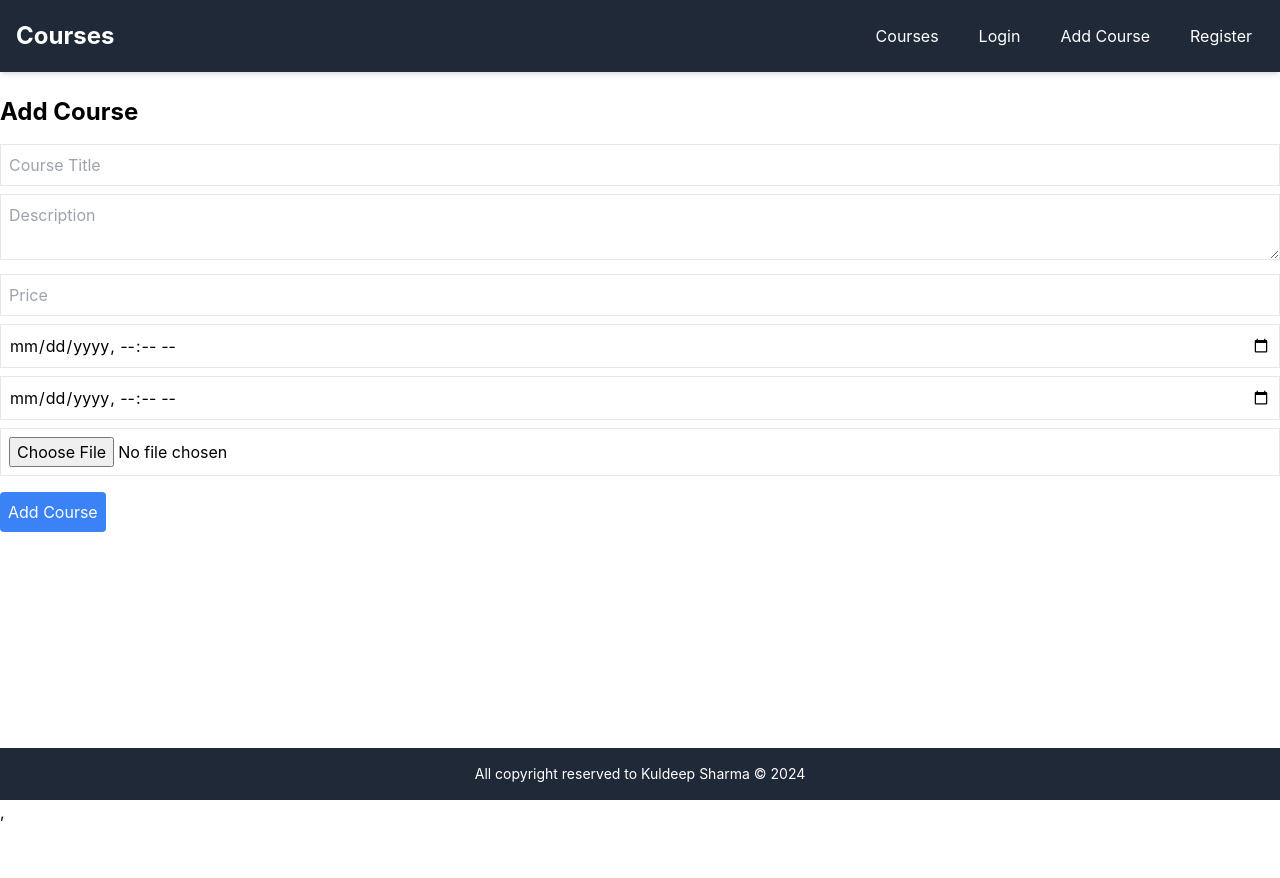
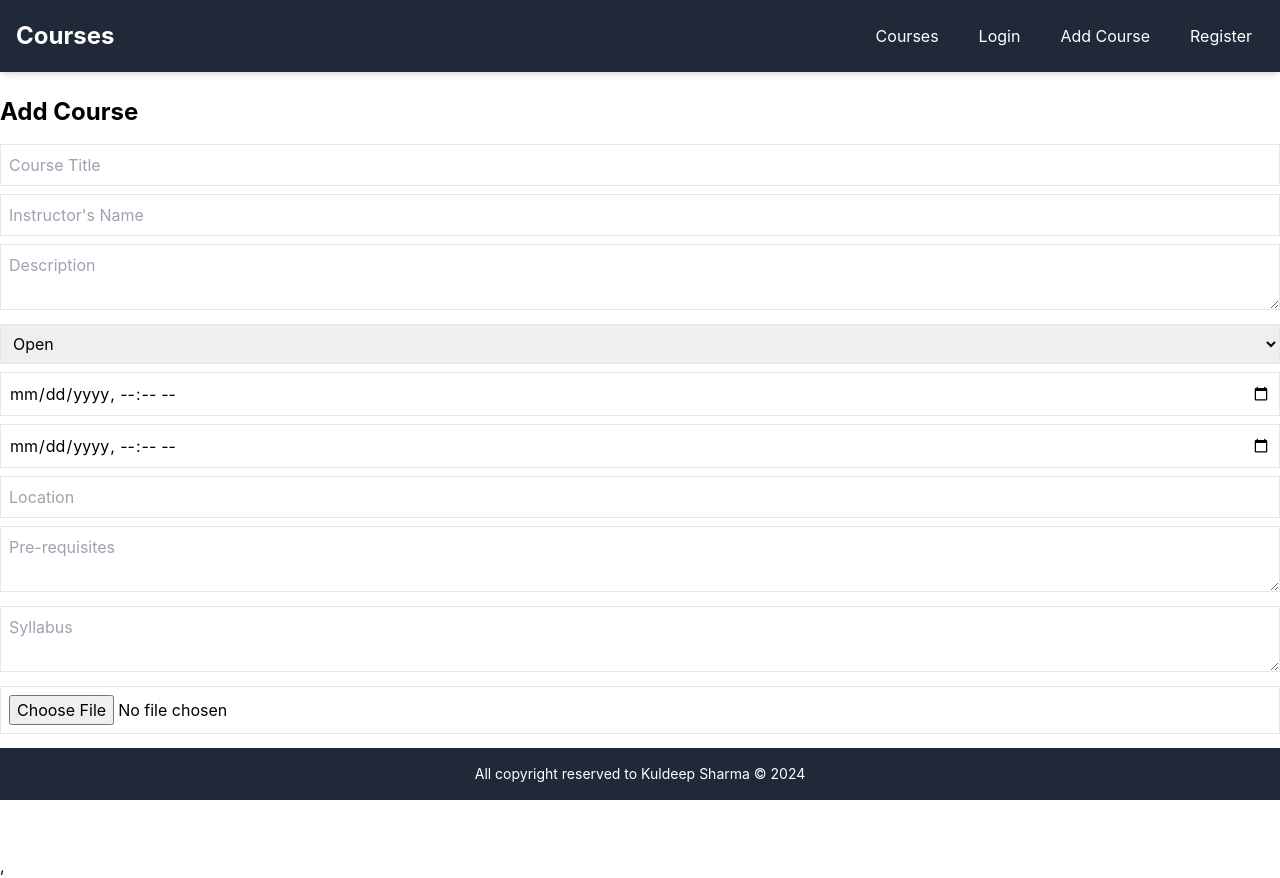
Before and after one commit to kuldeepsharma2/course-app, a React (Create React App) app: page /addcourse in a window 1280 px wide. Before the commit the page ends 824 px from the top, so only its background shows below. Built offline with nearby package versions, Linux system fonts and the light colour scheme; no server answers.

Commit message:
add course

```diff
--- a/src/pages/AddCourse.js
+++ b/src/pages/AddCourse.js
@@ -6,10 +6,14 @@ import { ref, uploadBytesResumable, getDownloadURL } from 'firebase/storage';
 
 function AddCourse() {
   const [title, setTitle] = useState('');
+  const [instructor, setInstructor] = useState('');
   const [description, setDescription] = useState('');
-  const [price, setPrice] = useState('');
-  const [duration, setDuration] = useState(''); // Updated to date-time
-  const [schedule, setSchedule] = useState(''); // Updated to date-time
+  const [enrollmentStatus, setEnrollmentStatus] = useState('Open');
+  const [duration, setDuration] = useState('');
+  const [schedule, setSchedule] = useState('');
+  const [location, setLocation] = useState('');
+  const [prerequisites, setPrerequisites] = useState('');
+  const [syllabus, setSyllabus] = useState('');
   const [image, setImage] = useState(null);
   const [uploading, setUploading] = useState(false);
   const [error, setError] = useState('');
@@ -47,8 +51,8 @@ function AddCourse() {
   const handleSubmit = async (e) => {
     e.preventDefault();
 
-    if (!title || !description || !price || !duration || !schedule || !image) {
-      setError('All fields are required!');
+    if (!title || !instructor || !description || !duration || !schedule || !location || !image) {
+      setError('All required fields must be filled out!');
       return;
     }
 
@@ -60,23 +64,31 @@ function AddCourse() {
 
       const courseData = {
         title,
+        instructor,
         description,
-        price,
+        enrollmentStatus,
         duration,
         schedule,
+        location,
+        prerequisites,
+        syllabus,
         createdBy: user.email,
         createdAt: serverTimestamp(),
-        image: imageUrl, // Store the URL of the uploaded image
+        image: imageUrl,
       };
 
       await addDoc(collection(db, 'courses'), courseData);
 
       // Reset form fields
       setTitle('');
+      setInstructor('');
       setDescription('');
-      setPrice('');
+      setEnrollmentStatus('Open');
       setDuration('');
       setSchedule('');
+      setLocation('');
+      setPrerequisites('');
+      setSyllabus('');
       setImage(null);
       setUploading(false);
 
@@ -99,6 +111,14 @@ function AddCourse() {
           className="border p-2 mb-2 w-full"
           required
         />
+        <input
+          type="text"
+          placeholder="Instructor's Name"
+          value={instructor}
+          onChange={(e) => setInstructor(e.target.value)}
+          className="border p-2 mb-2 w-full"
+          required
+        />
         <textarea
           placeholder="Description"
           value={description}
@@ -106,29 +126,51 @@ function AddCourse() {
           className="border p-2 mb-2 w-full"
           required
         />
-        <input
-          type="number"
-          placeholder="Price"
-          value={price}
-          onChange={(e) => setPrice(e.target.value)}
+        <select
+          value={enrollmentStatus}
+          onChange={(e) => setEnrollmentStatus(e.target.value)}
           className="border p-2 mb-2 w-full"
           required
-        />
+        >
+          <option value="Open">Open</option>
+          <option value="Closed">Closed</option>
+          <option value="In Progress">In Progress</option>
+        </select>
         <input
-          type="datetime-local" // Updated to date-time
-          placeholder="Duration"
+          type="datetime-local"
+          placeholder="Course Duration"
           value={duration}
           onChange={(e) => setDuration(e.target.value)}
           className="border p-2 mb-2 w-full"
           required
         />
         <input
-          type="datetime-local" // Updated to date-time
+          type="datetime-local"
           placeholder="Schedule"
           value={schedule}
           onChange={(e) => setSchedule(e.target.value)}
           className="border p-2 mb-2 w-full"
           required
+        />
+        <input
+          type="text"
+          placeholder="Location"
+          value={location}
+          onChange={(e) => setLocation(e.target.value)}
+          className="border p-2 mb-2 w-full"
+          required
+        />
+        <textarea
+          placeholder="Pre-requisites"
+          value={prerequisites}
+          onChange={(e) => setPrerequisites(e.target.value)}
+          className="border p-2 mb-2 w-full"
+        />
+        <textarea
+          placeholder="Syllabus"
+          value={syllabus}
+          onChange={(e) => setSyllabus(e.target.value)}
+          className="border p-2 mb-2 w-full"
         />
         <input
           type="file"
```
